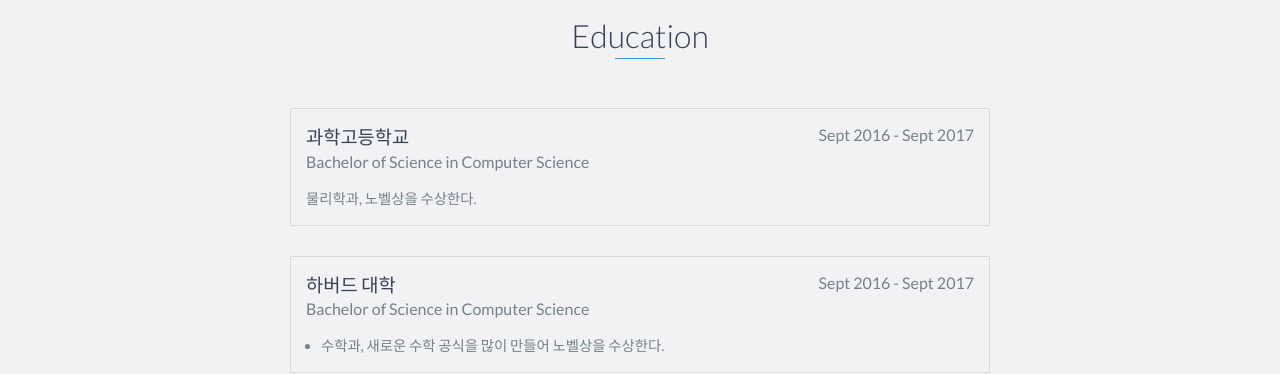
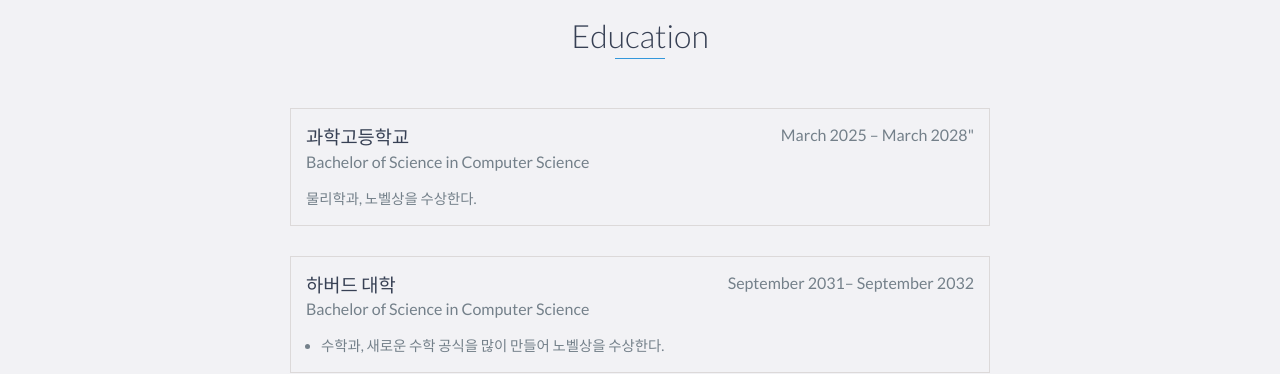
Before and after one commit to Kwonjiho/Kwonjiho.github.io, a website: page index.html in a window 1280 px wide. Shown: the part 2460-2834 px from the top of the page. Drawn offline with nearby package versions, Linux system fonts and the light colour scheme.

Commit message:
change the aseklasklfsj

```diff
--- a/index.html
+++ b/index.html
@@ -178,7 +178,7 @@
         <h2 class="heading">Education</h2>
         <div class="education-block">
             <h3>과학고등학교</h3>
-            <span class="education-date">Sept 2016 - Sept 2017</span>
+            <span class="education-date">March 2025 – March 2028"</span>
             <h4>Bachelor of Science in Computer Science</h4>
             <p>
                 물리학과, 노벨상을 수상한다.
@@ -188,7 +188,7 @@
 
         <div class="education-block">
             <h3>하버드 대학</h3>
-            <span class="education-date">Sept 2016 - Sept 2017</span>
+            <span class="education-date">September 2031– September 2032</span>
             <h4>Bachelor of Science in Computer Science</h4>
             <ul>
                 <li>
```
